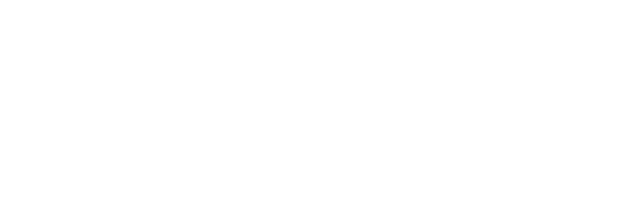
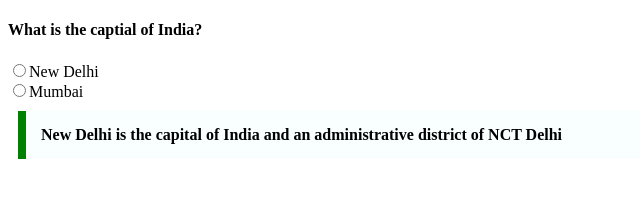
Before and after one commit to acciojob/trivia-Kishor-Bhadula, a website: page main.html in a window 1280 px wide. Shown: the whole page, without its empty margins (0-640 px from the left). Drawn offline with Linux system fonts and the light colour scheme.

Commit message:
created a submission

```diff
--- a/main.html
+++ b/main.html
@@ -7,6 +7,12 @@
 </head>
 
 <body>
+	<h4><b>What is the captial of India?</b></h3>
+	<input type="radio" name="New Delhi" value="New Delhi" >New Delhi
+	<br/>
+	<input type="radio" name="Mumbai" value="Mumbai" >Mumbai
+	<br/>
+	<blockquote class="quote">New Delhi is the capital of India and an administrative district of NCT Delhi</blockquote>
 	<!-- the entire body must be written by student -->
     <script type="text/javascript" src="./script.js">
 </script>
--- a/styles.css
+++ b/styles.css
@@ -1,2 +1,10 @@
 
 /* Your CSS Code here. */
+.quote{
+	max-width : 600px;
+	margin : 10px;
+	padding:15px;
+	border-left : 8px solid green;
+	background-color:#f8fffe;
+	font-weight:Bold;
+}
```
